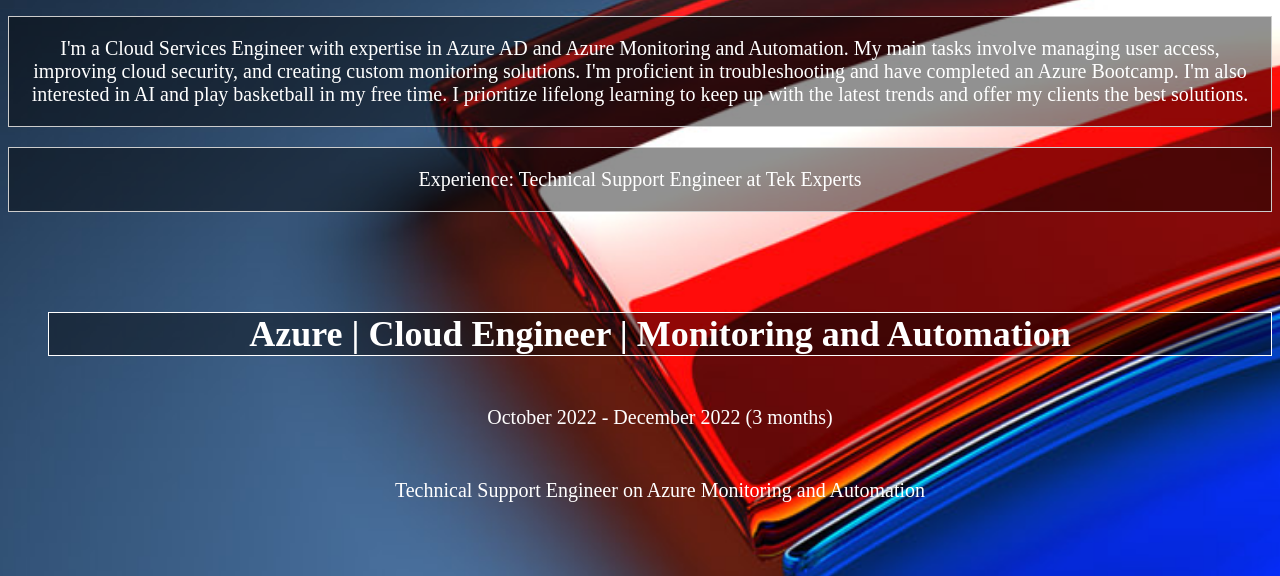
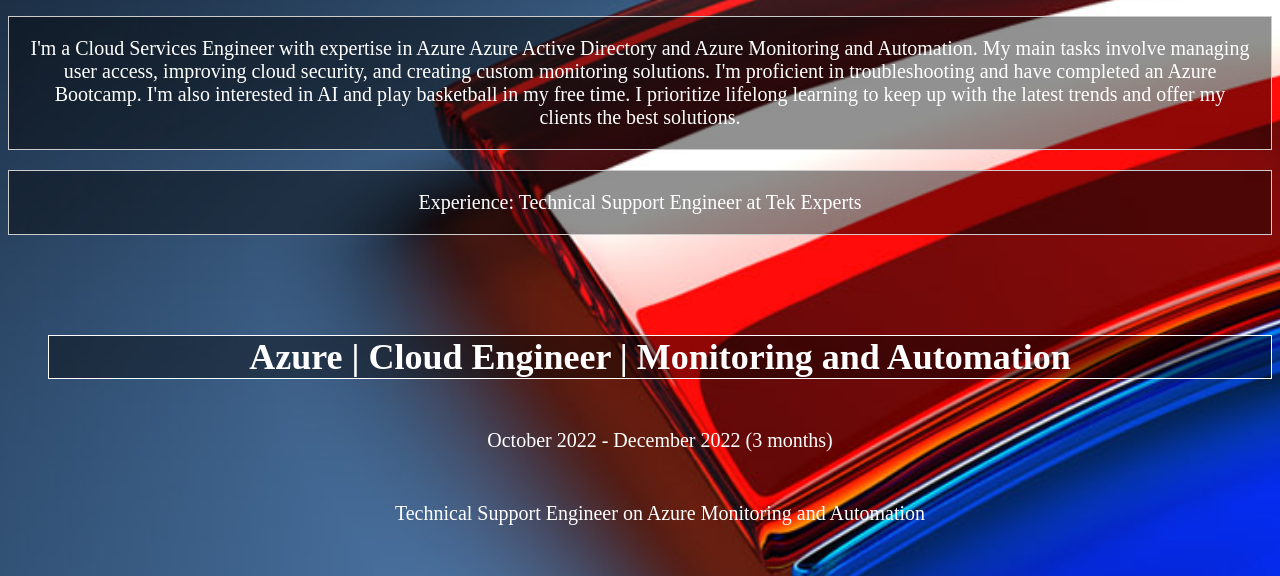
Before and after one commit to realsteveking/cvproject1, a plain HTML site: page index.html in a window 1280 px wide. Shown: the part 524-1100 px from the top of the page. Drawn offline with Linux system fonts and the light colour scheme.

Commit message:
Change Again

```diff
--- a/index.html
+++ b/index.html
@@ -29,7 +29,7 @@
       <section>
         <h2 class="titulo">Summary</h2>
         <p class="experiencia">
-          I'm a Cloud Services Engineer with expertise in Azure AD and Azure
+          I'm a Cloud Services Engineer with expertise in Azure Azure Active Directory and Azure
           Monitoring and Automation. My main tasks involve managing user access,
           improving cloud security, and creating custom monitoring solutions.
           I'm proficient in troubleshooting and have completed an Azure
```
